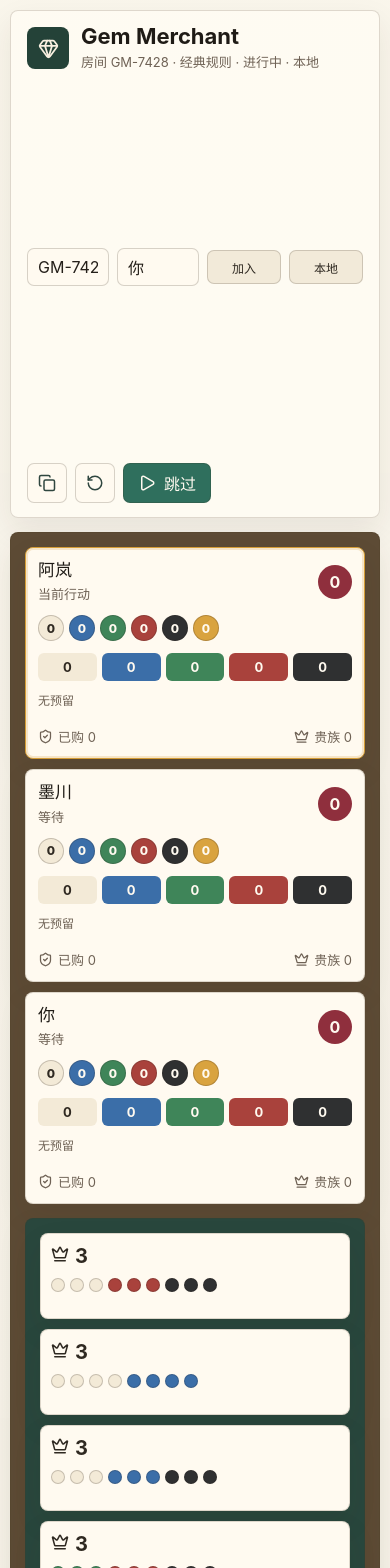
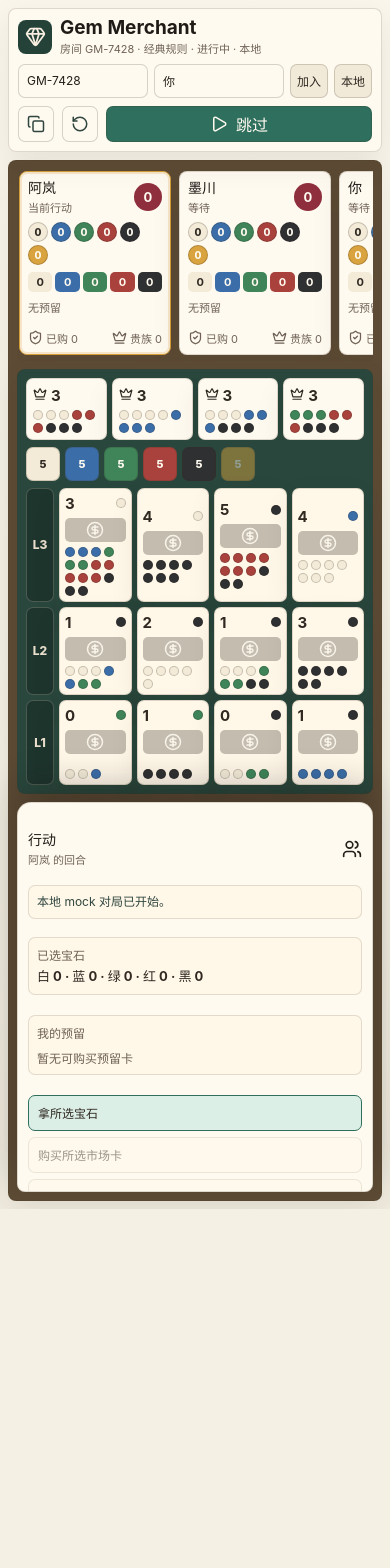
Before and after one commit to zzcreation/gem_merchant_web, a React (Vite) app: page / in a window 390 px wide. Shown: the top 1568 px of the page. After the commit the page ends 1209 px from the top, so only its background shows below. Built offline with nearby package versions, Linux system fonts and the light colour scheme.

Commit message:
feat: add mobile responsive layout

```diff
--- a/src/App.css
+++ b/src/App.css
@@ -799,41 +799,363 @@ button:disabled {
 
 @media (max-width: 760px) {
   .app-shell {
-    padding: 10px;
+    min-height: 100dvh;
+    padding: 8px;
+    overflow-x: hidden;
   }
 
-  .topbar,
-  .table-header {
-    align-items: stretch;
-    flex-direction: column;
+  .topbar {
+    position: sticky;
+    top: 0;
+    z-index: 20;
+    display: grid;
+    grid-template-columns: 1fr;
+    gap: 8px;
+    margin-bottom: 8px;
+    padding: 9px;
+    border-radius: 8px;
+    background: rgba(255, 250, 240, 0.96);
+    backdrop-filter: blur(14px);
+  }
+
+  .brand {
+    align-items: center;
+    gap: 8px;
+  }
+
+  .brand-mark {
+    width: 34px;
+    height: 34px;
+    flex-basis: 34px;
+  }
+
+  .brand h1 {
+    font-size: 19px;
+  }
+
+  .brand p,
+  .panel-title p {
+    margin-top: 2px;
+    font-size: 11px;
   }
 
   .room-controls {
+    display: grid;
+    grid-template-columns: minmax(0, 1fr) minmax(0, 1fr) auto auto;
+    gap: 6px;
     justify-content: stretch;
     min-width: 0;
   }
 
-  .room-controls input,
-  .room-controls button {
-    flex: 1 1 0;
+  .room-controls input {
+    width: auto;
+    height: 34px;
     min-width: 0;
+    padding: 0 8px;
+    font-size: 12px;
   }
 
-  .brand h1 {
-    font-size: 22px;
+  .topbar-actions {
+    display: grid;
+    grid-template-columns: 38px 38px minmax(0, 1fr);
+    gap: 6px;
   }
 
-  .player-rail,
-  .noble-track,
+  .icon-button,
+  .primary-button {
+    height: 36px;
+  }
+
+  .icon-button {
+    width: 36px;
+  }
+
+  .primary-button {
+    justify-content: center;
+    padding: 0 10px;
+  }
+
+  .game-layout {
+    display: flex;
+    flex-direction: column;
+    gap: 8px;
+    padding: 8px;
+    border-radius: 8px;
+  }
+
+  .player-rail {
+    order: 1;
+    display: flex;
+    flex-direction: row;
+    gap: 8px;
+    padding: 2px 2px 6px;
+    overflow-x: auto;
+    overscroll-behavior-x: contain;
+    scrollbar-width: none;
+  }
+
+  .player-rail::-webkit-scrollbar {
+    display: none;
+  }
+
+  .player-panel {
+    flex: 0 0 152px;
+    padding: 8px;
+    border-radius: 8px;
+  }
+
+  .panel-title {
+    gap: 6px;
+  }
+
+  .panel-title h2 {
+    font-size: 14px;
+  }
+
+  .panel-title strong {
+    min-width: 28px;
+    height: 28px;
+    font-size: 13px;
+  }
+
+  .gem-row {
+    gap: 3px;
+    margin: 7px 0;
+  }
+
+  .player-token {
+    width: 20px;
+    height: 20px;
+    font-size: 10px;
+  }
+
+  .discount-grid {
+    gap: 3px;
+  }
+
+  .discount {
+    height: 20px;
+    border-radius: 5px;
+    font-size: 11px;
+  }
+
+  .reserved-list,
+  .meta-row {
+    margin-top: 7px;
+    font-size: 11px;
+  }
+
+  .reserved-list {
+    max-height: 46px;
+    overflow: hidden;
+  }
+
+  .reserved-pill {
+    padding: 3px 5px;
+    border-radius: 5px;
+  }
+
+  .meta-row {
+    gap: 8px;
+  }
+
+  .meta-row span {
+    gap: 3px;
+  }
+
+  .table-surface {
+    order: 2;
+    min-width: 0;
+    padding: 8px;
+    border-radius: 8px;
+  }
+
+  .table-header {
+    display: grid;
+    grid-template-columns: 1fr;
+    gap: 7px;
+    margin-bottom: 7px;
+  }
+
+  .noble-track {
+    display: grid;
+    grid-template-columns: repeat(4, minmax(0, 1fr));
+    gap: 5px;
+    overflow-x: auto;
+    scrollbar-width: none;
+  }
+
+  .noble-track::-webkit-scrollbar {
+    display: none;
+  }
+
+  .noble-tile {
+    min-height: 50px;
+    padding: 6px;
+    border-radius: 7px;
+  }
+
+  .noble-tile svg {
+    width: 14px;
+    height: 14px;
+  }
+
+  .noble-tile strong {
+    margin-left: 4px;
+    font-size: 15px;
+  }
+
+  .mini-cost {
+    gap: 3px;
+    margin-top: 5px;
+  }
+
+  .mini-gem,
+  .bonus {
+    width: 10px;
+    height: 10px;
+  }
+
+  .bank {
+    gap: 5px;
+    justify-content: flex-start;
+  }
+
+  .bank-token {
+    width: 34px;
+    height: 34px;
+    font-size: 11px;
+  }
+
+  .bank-token em {
+    right: -4px;
+    top: -5px;
+    width: 16px;
+    height: 16px;
+    font-size: 9px;
+  }
+
+  .market {
+    gap: 5px;
+  }
+
   .market-row {
-    grid-template-columns: 1fr;
+    grid-template-columns: 28px repeat(4, minmax(0, 1fr));
+    gap: 5px;
   }
 
   .tier-label {
-    min-height: 36px;
+    min-height: 70px;
+    border-radius: 7px;
+    font-size: 12px;
   }
 
-  .bank {
-    justify-content: flex-start;
+  .dev-card {
+    min-height: 70px;
+    padding: 5px;
+    border-radius: 7px;
+  }
+
+  .card-top strong {
+    font-size: 15px;
+  }
+
+  .card-art {
+    height: 24px;
+    margin: 5px 0;
+    border-radius: 5px;
+  }
+
+  .card-art svg {
+    width: 18px;
+    height: 18px;
+  }
+
+  .card-art span {
+    display: none;
+  }
+
+  .card-cost {
+    gap: 3px;
+    min-height: 20px;
+  }
+
+  .action-panel {
+    position: sticky;
+    bottom: 0;
+    z-index: 30;
+    order: 3;
+    max-height: min(48dvh, 390px);
+    padding: 10px;
+    overflow-y: auto;
+    border-radius: 14px 14px 8px 8px;
+    box-shadow: 0 -16px 36px rgba(24, 20, 16, 0.26);
+  }
+
+  .action-panel::before {
+    content: '';
+    display: block;
+    width: 52px;
+    height: 4px;
+    margin: 0 auto 9px;
+    border-radius: 999px;
+    background: rgba(111, 98, 85, 0.3);
+  }
+
+  .status-banner {
+    margin: 8px 0;
+    padding: 8px;
+    font-size: 12px;
+  }
+
+  .selection-box,
+  .reserved-action-box,
+  .payment-box,
+  .choice-box {
+    padding: 8px;
+  }
+
+  .action-stack {
+    gap: 6px;
+  }
+
+  .secondary-button {
+    min-height: 36px;
+    padding: 7px 9px;
+    font-size: 12px;
+  }
+
+  .deck-actions {
+    grid-template-columns: repeat(3, minmax(0, 1fr));
+  }
+
+  .event-log {
+    max-height: 90px;
+    overflow: auto;
+    font-size: 12px;
+  }
+
+  .payment-row,
+  .choice-row {
+    grid-template-columns: 12px minmax(24px, 30px) minmax(36px, 1fr);
+    gap: 5px;
+  }
+
+  .payment-stepper button {
+    width: 24px;
+    height: 24px;
+    flex-basis: 24px;
+  }
+
+  .payment-stepper span {
+    min-width: 38px;
+  }
+
+  .lobby-layout {
+    margin-top: 8px;
+  }
+
+  .lobby-panel {
+    padding: 12px;
   }
 }
```
Also changed, not shown: 5 other files (tests, documents, lock files or other folders).
